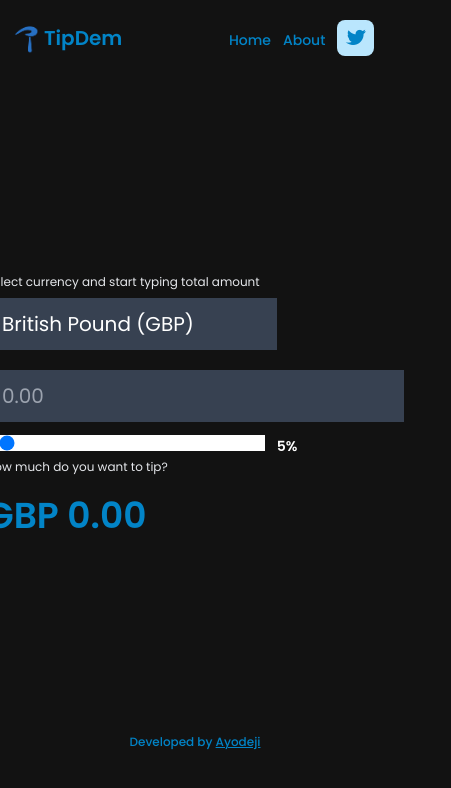
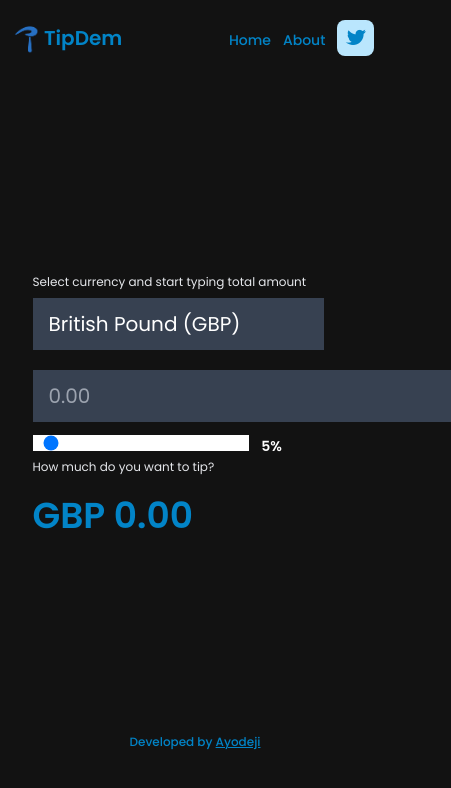
Before and after one commit to aosasona/tipdem, a React (Create React App) app: page / in a window 390 px wide. Shown: the top 788 px of the page, 451 px wide, since content can reach past the window. Built offline with nearby package versions, Linux system fonts and the light colour scheme.

Commit message:
Updated with Gitro

```diff
--- a/src/assets/main.css
+++ b/src/assets/main.css
@@ -491,11 +491,6 @@ Ensure the default browser behavior of the `hidden` attribute.
   margin-right: 0px;
 }
 
-.mx-8{
-  margin-left: 2rem;
-  margin-right: 2rem;
-}
-
 .mt-5{
   margin-top: 1.25rem;
 }
@@ -735,9 +730,8 @@ Ensure the default browser behavior of the `hidden` attribute.
     width: 16.666667%;
   }
 
-  .lg\:px-1{
-    padding-left: 0.25rem;
-    padding-right: 0.25rem;
+  .lg\:w-auto{
+    width: auto;
   }
 
   .lg\:text-sm{
--- a/src/components/start.js
+++ b/src/components/start.js
@@ -50,7 +50,7 @@ export default class Start extends Component {
     <div>
         <Nav />
         <div className='flex w-screen h-[78vh] justify-center items-center antialiased '>
-            <form id="formMain" className='block mx-8 lg:px-1'>
+            <form id="formMain" className='block w-5/6 lg:w-auto'>
                 <span className='mb-2 text-gray-200 text-xs font-normal block'>Select currency and start typing total amount</span>
                 <select value={this.state.currency} onInput={this.handleCurrency} className='block md:inline p-3 px-4 text-xl bg-gray-700 text-white focus:outline-none'>
                     <option value=''>No Currency</option>
```
